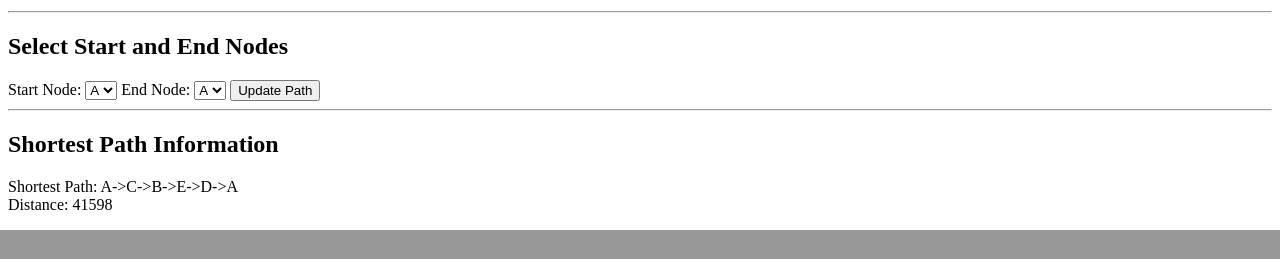
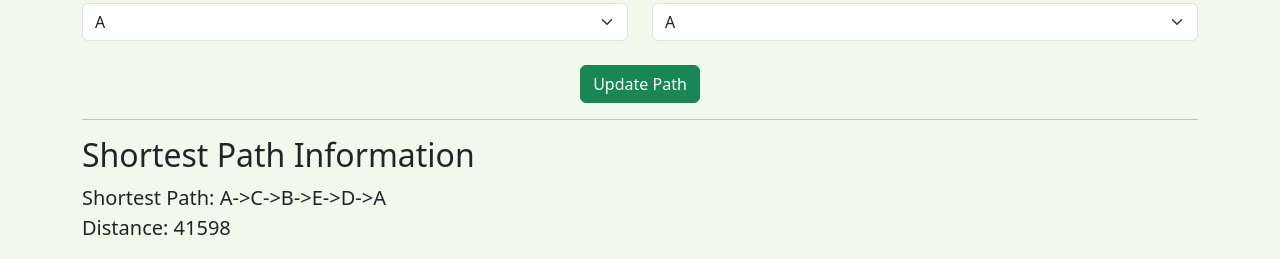
Before and after one commit to IrfanAnsarii/Shortest-Route-Delivery-Efficient-Path-Optimization, a Flask app: page /result in a window 1280 px wide. Shown: the part 970-1229 px from the top of the page. Before the commit the page ends 1200 px from the top, so only its background shows below. Run offline with Flask 3, Linux system fonts and the light colour scheme; some libraries are stand-ins or nearby versions.

Commit message:
Update result.html

```diff
--- a/templates/result.html
+++ b/templates/result.html
@@ -4,47 +4,66 @@
     <title>Route Finder</title>
     <style>
         #map {
-            height: 80vh;
-            width: 100%;
+            /* height: 70vh;
+            width: 95%; */
+            height: 500px;
+            border-radius: 10px;
+            overflow: hidden;
+            box-shadow: 0 5px 10px rgba(0.2, 0.2, 0.2, 1); /* Black shadow */
         }
     </style>
+    <!-- Bootstrap CSS -->
+    <link href="https://cdn.jsdelivr.net/npm/bootstrap@5.3.0-alpha1/dist/css/bootstrap.min.css" rel="stylesheet">
 </head>
-<body onload="updatePath()">
-    <div>
-        <label for="speed">Animation Speed:</label>
-        <input type="number" id="speed" min="1" max="100" value="20">
-        <button onclick="changeSpeed()">Apply Speed</button>
+<body onload="updatePath()" style="background-color:#f2f8ec ">
+    <div class="container">
+        <div class="row">
+            <div class="col-md-6">
+                <label for="speed" class="form-label">Animation Speed:</label>
+                <input type="number" id="speed" class="form-control" min="1" max="100" value="20">
             </div>
-    <div id="map"></div>
+            <div class="col-md-6">
+                <button onclick="changeSpeed()" class="btn btn-primary mt-4">Apply Speed</button>
+            </div>
+        </div>
+        <div id="map" class="mt-4"></div>
 
         <!-- Display the graph image -->
-    <img src="{{ img_path }}" alt="Graph">
+        <img src="{{ img_path }}" alt="Graph" class="img-fluid">
         <hr>
 
         <!-- Form to choose start and end nodes -->
-    <h2>Select Start and End Nodes</h2>
-    <form id="nodeForm">
-        <label for="startNode">Start Node:</label>
-        <select id="startNode" name="startNode">
+        <div class="row">
+            <div class="col-md-6">
+                <h2>Select Start Node</h2>
+                <select id="startNode" name="startNode" class="form-select">
                     {% for node in nodes %}
                     <option value="{{ node }}" {% if node == default_start_node %}selected{% endif %}>{{ node }}</option>
                     {% endfor %}
                 </select>
-        <label for="endNode">End Node:</label>
-        <select id="endNode" name="endNode">
+            </div>
+            <div class="col-md-6">
+                <h2>Select End Node</h2>
+                <select id="endNode" name="endNode" class="form-select">
                     {% for node in nodes %}
                     <option value="{{ node }}" {% if node == default_end_node %}selected{% endif %}>{{ node }}</option>
                     {% endfor %}
                 </select>
-        <button type="button" onclick="updatePath()">Update Path</button>
-    </form>
-
+            </div>
+        </div>
+        <div class="text-center mt-4">
+            <button type="button" onclick="updatePath()" class="btn btn-success">Update Path</button>
+        </div>
         <hr>
 
         <!-- Print the shortest path and distance -->
         <h2>Shortest Path Information</h2>
-    <p id="shortestPathInfo">{{ shortest_path_info | safe }}</p>
+        <p id="shortestPathInfo" class="lead"></p>
+    </div>
 
+    <!-- Bootstrap JS -->
+    <script src="https://cdn.jsdelivr.net/npm/bootstrap@5.3.0-alpha1/dist/js/bootstrap.bundle.min.js"></script>
+    <!-- Google Maps API -->
     <script src="https://maps.googleapis.com/maps/api/js?key=AIzaSyAkrFYkxmtHZHod1Xd2b7OkGFsnto59oyQ&libraries=geometry,directions"></script>
     <script>
         let map;
@@ -52,32 +71,59 @@
         let numSteps = 20; // Default animation speed
         let animationTimeout; // To hold reference to current animation loop
         let pathPolyline;
+        let previousPathPolyline = null; // To hold reference to the previous path polyline
+        let route = []; // To hold the current route
 
         var routeData = {{ coordinates | tojson }};
+
         function initMap(route) {
             const routeSequence = route; // Customize route sequence here
             const arrangedRouteData = routeSequence.map(label => routeData.find(point => point.label === label));
 
             const startLatLng = arrangedRouteData[0];
-            const endLatLng = arrangedRouteData[arrangedRouteData.length - 1];
 
+            if (!map) {
                 map = new google.maps.Map(document.getElementById('map'), {
                     center: startLatLng,
-                zoom: 12
+                    zoom: 13
                 });
+            } else {
+                map.setCenter(startLatLng);
+            }
+
+            // Clear the previous marker and stop the animation if any
+            if (previousPathPolyline) {
+                previousPathPolyline.setMap(null);
+            }
+            clearTimeout(animationTimeout);
 
             // Add markers to the map
             var coordinates = {{ coordinates | tojson }};
             coordinates.forEach(coord => {
-                var marker = new google.maps.Marker({
+                new google.maps.Marker({
                     position: {lat: coord.lat, lng: coord.lng},
                     map: map,
                     label: coord.label
                 });
             });
 
+            // Create or update the blue marker position
+            if (!marker) {
+                createMarker(startLatLng);
+            } else {
+                marker.setMap(map); // Ensure marker is visible on the map
+                marker.setPosition(startLatLng);
+            }
+
+            // Display and animate the route
+            findRoute(arrangedRouteData);
+        }
+
+
+        // Create the blue marker
+        function createMarker(position) {
             marker = new google.maps.Marker({
-                position: startLatLng,
+                position: position,
                 map: map,
                 icon: {
                     path: google.maps.SymbolPath.CIRCLE,
@@ -88,9 +134,6 @@
                 },
                 title: "Starting Point"
             });
-
-            // Display and animate the route
-            findRoute(arrangedRouteData);
         }
 
         function findRoute(arrangedRouteData) {
@@ -117,6 +160,9 @@
                         return { lat: obj.lat(), lng: obj.lng() };
                     });
 
+                    if (pathPolyline) {
+                        pathPolyline.setMap(null);
+                    }
                     pathPolyline = new google.maps.Polyline({
                         path: path,
                         geodesic: true,
@@ -125,6 +171,8 @@
                         strokeWeight: 4
                     });
                     pathPolyline.setMap(map);
+
+                    previousPathPolyline = pathPolyline;
 
                     animateMarker(path);
                 } else {
@@ -154,7 +202,9 @@
             const speedInput = document.getElementById('speed');
             numSteps = parseInt(speedInput.value);
             clearTimeout(animationTimeout); // Stop current animation loop
-            initMap(); // Restart animation with new speed
+            if (route.length > 0) {
+                initMap(route); // Restart animation with new speed
+            }
         }
 
         function updatePath() {
@@ -170,11 +220,29 @@
             .then(response => response.json())
             .then(data => {
                 document.getElementById('shortestPathInfo').innerHTML = data.shortest_path_info;
-                route= data.shortest_path;
+                route = data.shortest_path;
+
+                // Clear animation
+                clearTimeout(animationTimeout);
+
+                // Clear previous path
+                if (previousPathPolyline) {
+                    previousPathPolyline.setMap(null);
+                }
+
+                // Remove previous marker if exists
+                if (marker) {
+                    marker.setMap(null);
+                }
+
+                // Initialize map with new route
                 initMap(route);
             })
             .catch(error => console.error('Error:', error));
         }
+
     </script>
+
+
 </body>
 </html>
```
Lines whose indentation alone changed are shown as unchanged.
